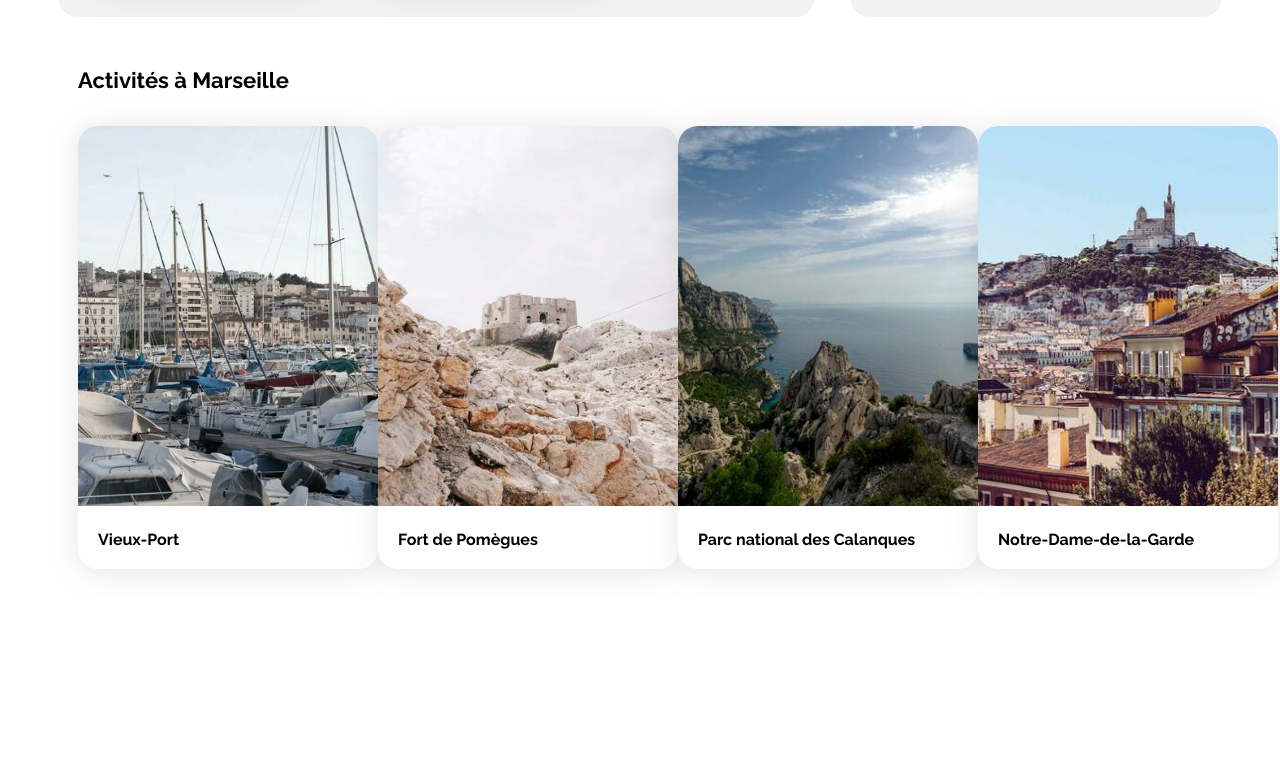
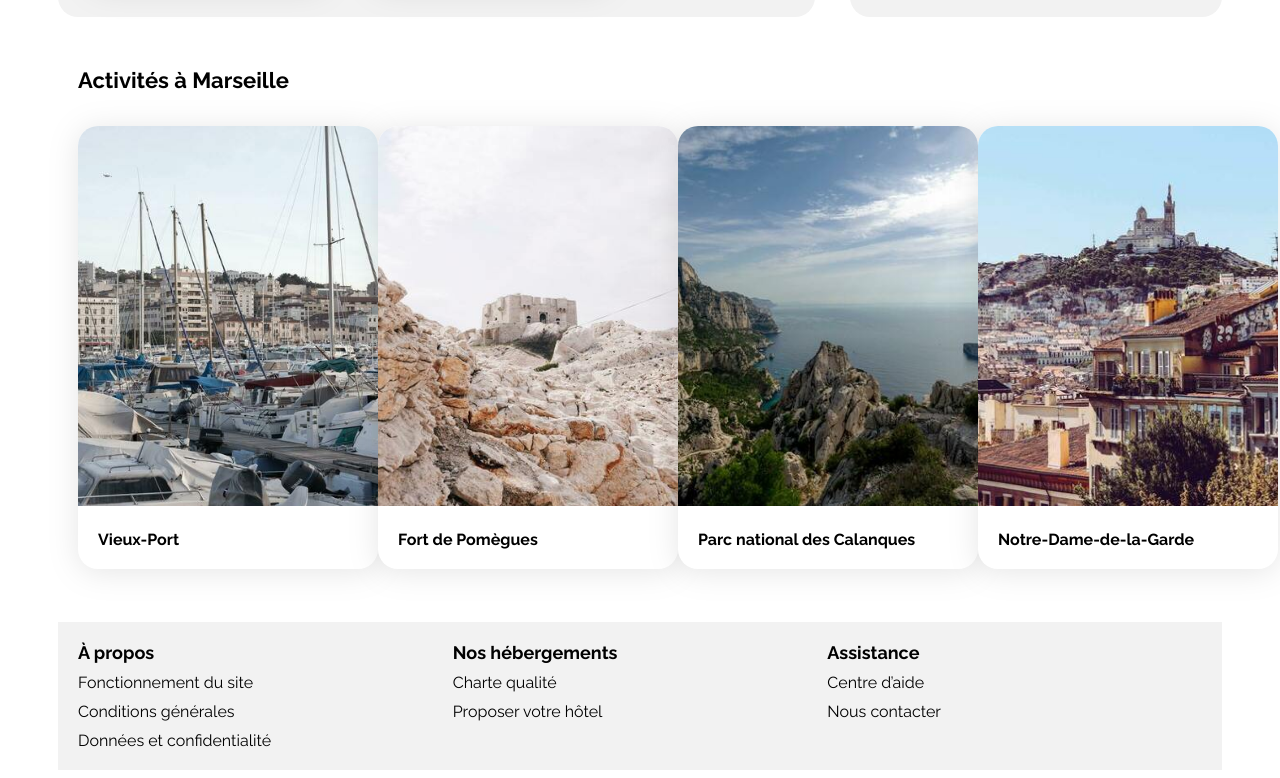
Before and after one commit to uu-0/booki, a plain HTML site: page index.html in a window 1280 px wide. Shown: the part 1157-1935 px from the top of the page. Before the commit the page ends 1754 px from the top, so only its background shows below. Drawn offline with Linux system fonts and the light colour scheme.

Commit message:
étape 9 - implémenter le footer

```diff
--- a/css/style.css
+++ b/css/style.css
@@ -177,6 +177,33 @@ header .container{
 .activites-card .card .card-content{
     margin: 20px;
 }
+
+/****** footer - étape 9 ***********/
+footer{
+    margin-top: 33px;
+    padding: 20px;
+    background-color: var(--main-bg-color);
+    display: flex;
+    justify-content: space-between;
+}
+
+.footerSection{
+    width: 30%;
+    flex: 1;
+    display: flex;
+    flex-direction: column;
+    justify-content: flex-start;
+}
+
+.footerSection h3{
+    font-size: 18px;
+}
+
+.footerSection a{
+    margin-top: 10px;
+    font-size: 16px;
+}
+
 /****** General ***********/
 * {
     font-family: 'Raleway', sans-serif;
--- a/index.html
+++ b/index.html
@@ -258,7 +258,24 @@
                 </div>
             </section>
         </main>
-        <footer></footer>
+        <footer>
+            <article class="footerSection">
+                <h3 class="section-title">À propos</h3>
+                <a href="#">Fonctionnement du site</a>
+                <a href="#">Conditions générales </a>
+                <a href="#">Données et confidentialité</a>
+            </article>
+            <article class="footerSection">
+                <h3 class="section-title">Nos hébergements</h3>
+                <a href="#">Charte qualité</a>
+                <a href="#">Proposer votre hôtel</a>
+            </article>
+            <article class="footerSection">
+                <h3 class="section-title">Assistance</h3>
+                <a href="#">Centre d’aide</a>
+                <a href="#">Nous contacter</a>
+            </article>
+        </footer>
     </div>
 </body>
 </html>
```
